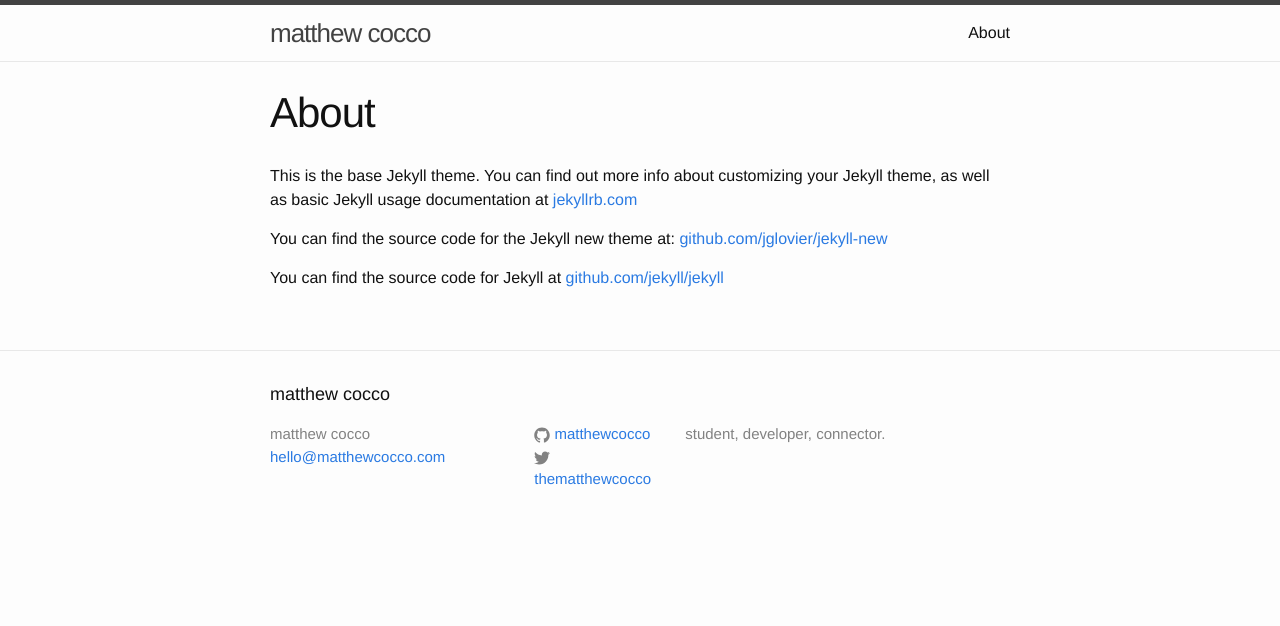
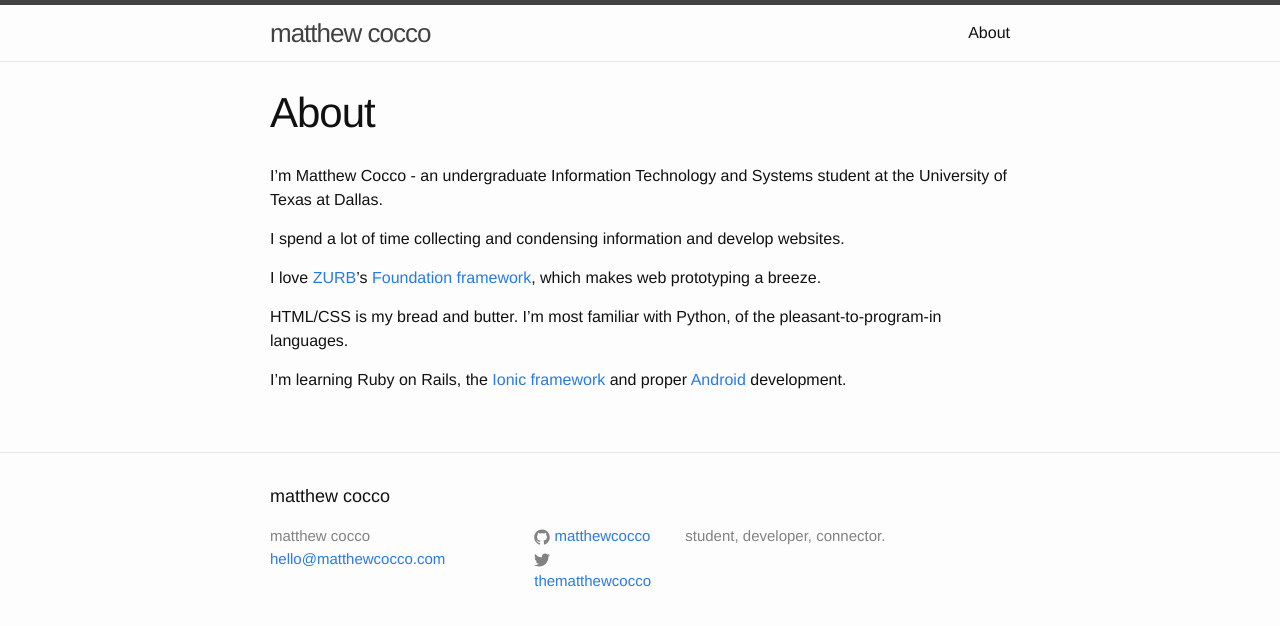
Before and after one commit to matthewcocco/blog, a Jekyll site: the page built from about.md, in a window 1280 px wide. Shown: the top 626 px of the page. Built offline with Jekyll 4.4.1, drawn with Linux system fonts in a browser that asks for light colours.

Commit message:
wrote first post, updated about.md

```diff
--- a/about.md
+++ b/about.md
@@ -4,8 +4,17 @@ title: About
 permalink: /about/
 ---
 
-This is the base Jekyll theme. You can find out more info about customizing your Jekyll theme, as well as basic Jekyll usage documentation at [jekyllrb.com](http://jekyllrb.com/)
+I'm Matthew Cocco - an undergraduate Information Technology and Systems student at the University of Texas at Dallas.
 
-You can find the source code for the Jekyll new theme at: [github.com/jglovier/jekyll-new](https://github.com/jglovier/jekyll-new)
+I spend a lot of time collecting and condensing information and develop websites.
 
-You can find the source code for Jekyll at [github.com/jekyll/jekyll](https://github.com/jekyll/jekyll)
+I love [ZURB][ZURB]'s [Foundation framework][foundation], which makes web prototyping a breeze.
+
+HTML/CSS is my bread and butter. I'm most familiar with Python, of the pleasant-to-program-in languages.
+
+I'm learning Ruby on Rails, the [Ionic framework][ionic] and proper [Android][android] development.
+
+[ZURB]:http://zurb.com
+[foundation]:http://foundation.zurb.com
+[ionic]:http://ionicframework.com/
+[android]:http://developer.android.com/
```
Also changed, not shown: _posts/2015-07-01-Cloudflare-Github.markdown (added, +38 -0 lines), assets/img/matthewcocco-dot-com-dns-records.png (added).
